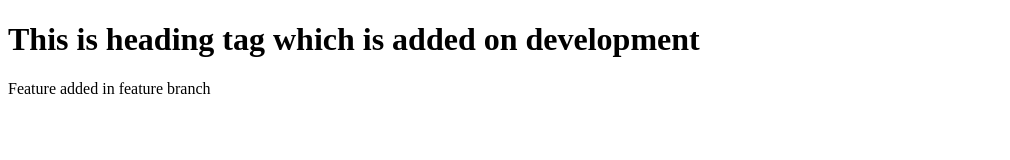
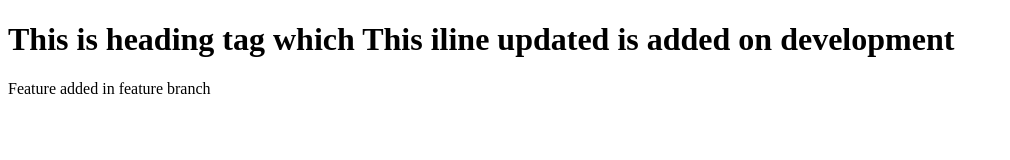
Before and after one commit to pavandeore/test-check, a plain HTML site: page index.html in a window 1280 px wide. Shown: the whole page, without its empty margins (0-1010 px from the left). Drawn offline with Linux system fonts and the light colour scheme.

Commit message:
line updated

```diff
--- a/index.html
+++ b/index.html
@@ -7,7 +7,7 @@
     <title>Document</title>
 </head>
 <body>
-    <h1>This is heading tag which is added on development</h1>
+    <h1>This is heading tag which This iline updated is added on development</h1>
     <p>Feature added in feature branch</p>
 </body>
 </html>
```
